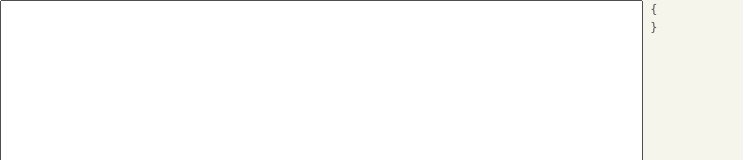
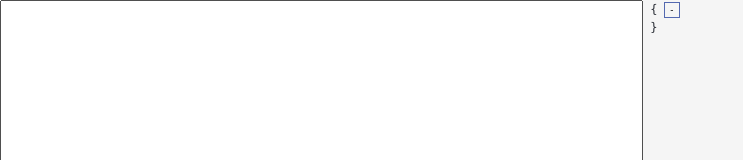
Before and after one commit to hey-web/react-json-viewer, a React app: page / in a window 1280 px wide. Shown: the top 160 px of the page, without its empty margins (0-743 px from the left). Built offline with nearby package versions, Linux system fonts and the light colour scheme.

Commit message:
feat: add expand button

```diff
--- a/src/App.js
+++ b/src/App.js
@@ -6,7 +6,7 @@ class App extends Component {
 
   constructor(props) {
     super(props);
-    this.state = { json: {}};
+    this.state = {};
   }
 
   handleInput = (e) => {
--- a/src/App.scss
+++ b/src/App.scss
@@ -1,8 +1,8 @@
 .App {
   min-height: 100vh;
   text-align: center;
-  background-color: #f6f5ec;
-  color: #4f5555;
+  background-color: #FAFAFA;
+  color: #212121;
   display: flex;
   flex-direction: row;
 
--- a/src/components/JsonViewer.js
+++ b/src/components/JsonViewer.js
@@ -1,10 +1,11 @@
 import './JsonViewer.scss';
-import React from 'react';
+import React, {Component} from 'react';
 import PropTypes from 'prop-types';
 
 const Bracket = ({b}) => <span className="bracket">&nbsp;{b}&nbsp;</span>;
 const ListWrapper = ({children}) => <section>{children}</section>;
 const MapWrapper = ({children}) => <section>{children}</section>;
+const CxpandBtn = ({expanded=false, onClick}) => <button type="button" className="expand-btn" onClick={onClick}>{expanded?'-':'+'}</button>
 
 const NodeKey = ({k}) => (<label>{'"' + k + '"'}:</label>);
 const NodeList = ({list}) => {
@@ -34,24 +35,74 @@ const NodeMap = (({map}) => {
   )
 })
 
-const Node = ({k, val, last=false}) => {
+class Node extends Component {
+  constructor(props){
+    super(props);
+    this.state = {expanded: true};
+  }
+
+  handleToggle = () => {
+    this.setState({expanded: !this.state.expanded});
+  }
+
+  render() {
+    let {k, val, last} = this.props;
+    let {expanded} = this.state;
+
+    if (typeof val === 'undefined' || val === null) {
+      return null;
+    }
+
     let nodes = [];
+
     if (typeof k != 'undefined') {
       nodes.push(<NodeKey key={0} k={k}/>);
     }
+
     if (val instanceof Array) {
-    nodes.push(<Bracket b={'['}/>);
-    nodes.push(<NodeList key={1} list={val}/>);
-    nodes.push(<Bracket b={']'}/>);
-  } else if(val && typeof val === 'object') {
-    nodes.push(<Bracket b={'{'}/>);
-    nodes.push(<NodeMap key={1} map={val}/>);
-    nodes.push(<Bracket b={'}'}/>);
+      nodes.push(<Bracket key={1} b={'['}/>);
+      nodes.push(<CxpandBtn key={2} expanded={expanded} onClick={this.handleToggle}/>);
+      expanded && nodes.push(<NodeList key={3} list={val}/>);
+      nodes.push(<Bracket key={4} b={']'}/>);
+    } else if(typeof val === 'object') {
+      nodes.push(<Bracket key={1} b={'{'}/>);
+      nodes.push(<CxpandBtn key={2} expanded={expanded} onClick={this.handleToggle}/>);
+      expanded && nodes.push(<NodeMap key={3} map={val}/>);
+      nodes.push(<Bracket key={4} b={'}'}/>);
     } else {
       nodes.push(<span key={1}>{typeof val === 'string' ? '"' + val + '"': val}</span>);
     }
     return <div>{nodes}{!last&&','}</div>;
   }
+}
+
+// const Node = ({k, val, last=false}) => {
+//   let nodes = [];
+//   if (typeof k != 'undefined') {
+//     nodes.push(<NodeKey key={0} k={k}/>);
+//   }
+
+//   let expanded = true;
+
+//   let toggle = () => {
+//     expanded = !expanded
+//     console.log(expanded);
+//   }
+//   if (val instanceof Array) {
+//     nodes.push(<Bracket key={0.01} b={'['}/>);
+//     nodes.push(<CxpandBtn key={0.1} expanded={expanded} onClick={toggle}/>);
+//     nodes.push(<NodeList key={0.2} list={val}/>);
+//     nodes.push(<Bracket key={0.3} b={']'}/>);
+//   } else if(val && typeof val === 'object') {
+//     nodes.push(<Bracket key={1.0} b={'{'}/>);
+//     nodes.push(<CxpandBtn key={1.1} expanded={expanded} onClick={toggle}/>);
+//     nodes.push(<NodeMap key={1.2} map={val}/>);
+//     nodes.push(<Bracket key={1.3} b={'}'}/>);
+//   } else {
+//     nodes.push(<span key={1}>{typeof val === 'string' ? '"' + val + '"': val}</span>);
+//   }
+//   return <div>{nodes}{!last&&','}</div>;
+// }
 
 
 const JsonViewer = ({json = {}}) => {
--- a/src/components/JsonViewer.scss
+++ b/src/components/JsonViewer.scss
@@ -3,9 +3,10 @@
   text-align: left;
   font-size: 1.2rem;
   line-height: 1.5;
+  background-color: #F5F5F5;
 
   .bracket {
-    color: #4f5555;
+    color: #282c34;
   }
 
   label {
@@ -15,4 +16,15 @@
   section {
     padding-left: 2em;
   }
+
+  button.expand-btn {
+    outline: 1px solid hsla(226, 37%, 51%, 1);
+    border: none;
+    background-color: transparent;
+    font-size: 0.8em;
+    width: 1.5em;
+    height: 1.5em;
+    line-height: 1;
+    padding: 0;
+  }
 }
```
Lines whose indentation alone changed are shown as unchanged.
